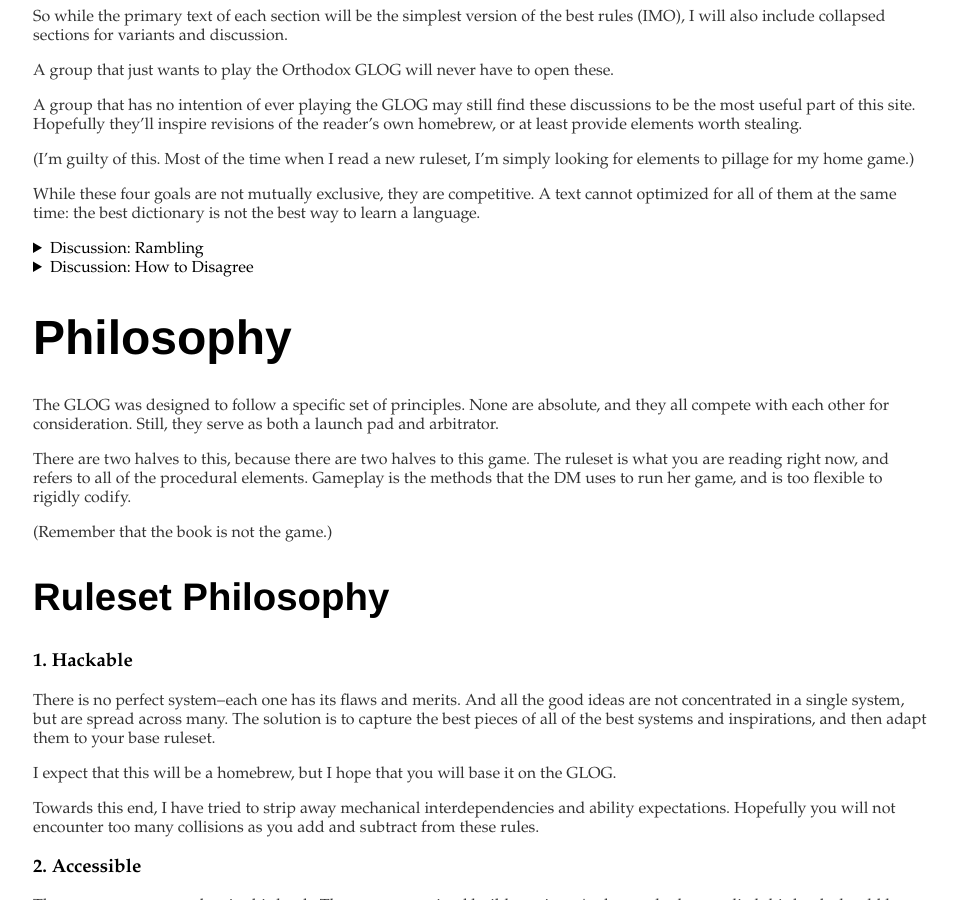
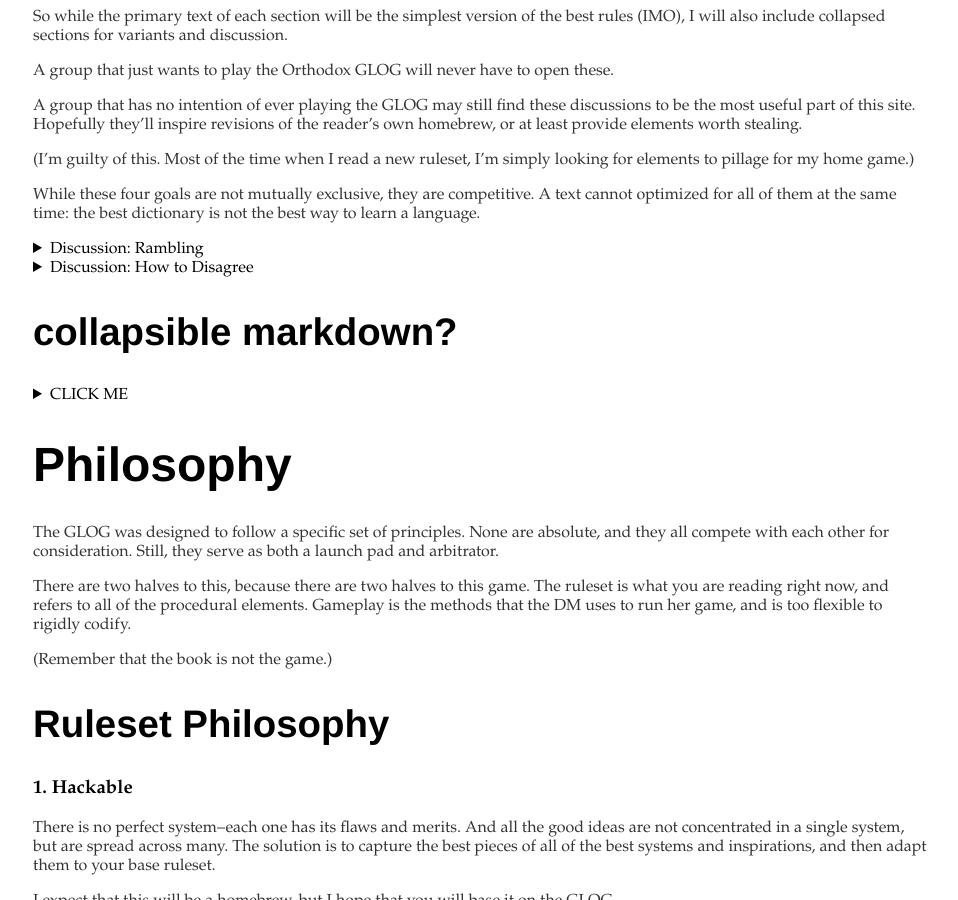
Before and after one commit to arnoldkemp/arnoldkemp.github.io, a Jekyll site: the page built from glog/introduction.md, in a window 1280 px wide and 900 px high, scrolled down 554 px. Shown: the whole window, without its empty margins (159-1117 px from the left). Built offline with Jekyll 4.4.1, drawn with Linux system fonts in a browser that asks for light colours; our own code applies the rules of GitHub Pages for plain Markdown files.

Commit message:
Update introduction.md

````diff
--- a/glog/introduction.md
+++ b/glog/introduction.md
@@ -27,12 +27,6 @@
 <details>
   <summary>Discussion: Rambling</summary>
 
-  ## Heading
-  1. A numbered
-  2. list
-     * With some
-     * Sub bullets
-
   ## Rambling
 
   One big advantage of a website is the ability to compress large discussions into collapsed sidebars.  While I've tried to keep the rest of the document succinct, sidebars allow me to rant longer before I start feeling the guilt of inefficiency.  If you aren't interested in the concent of these sidebars, don't open them.
@@ -54,6 +48,20 @@
 
   The only goblin law is that there are no goblin laws.
 
+</details>
+
+## collapsible markdown?
+
+<details><summary>CLICK ME</summary>
+<p>
+
+#### yes, even hidden code blocks!
+
+```python
+print("hello world!")
+```
+
+</p>
 </details>
 
 # Philosophy
````
